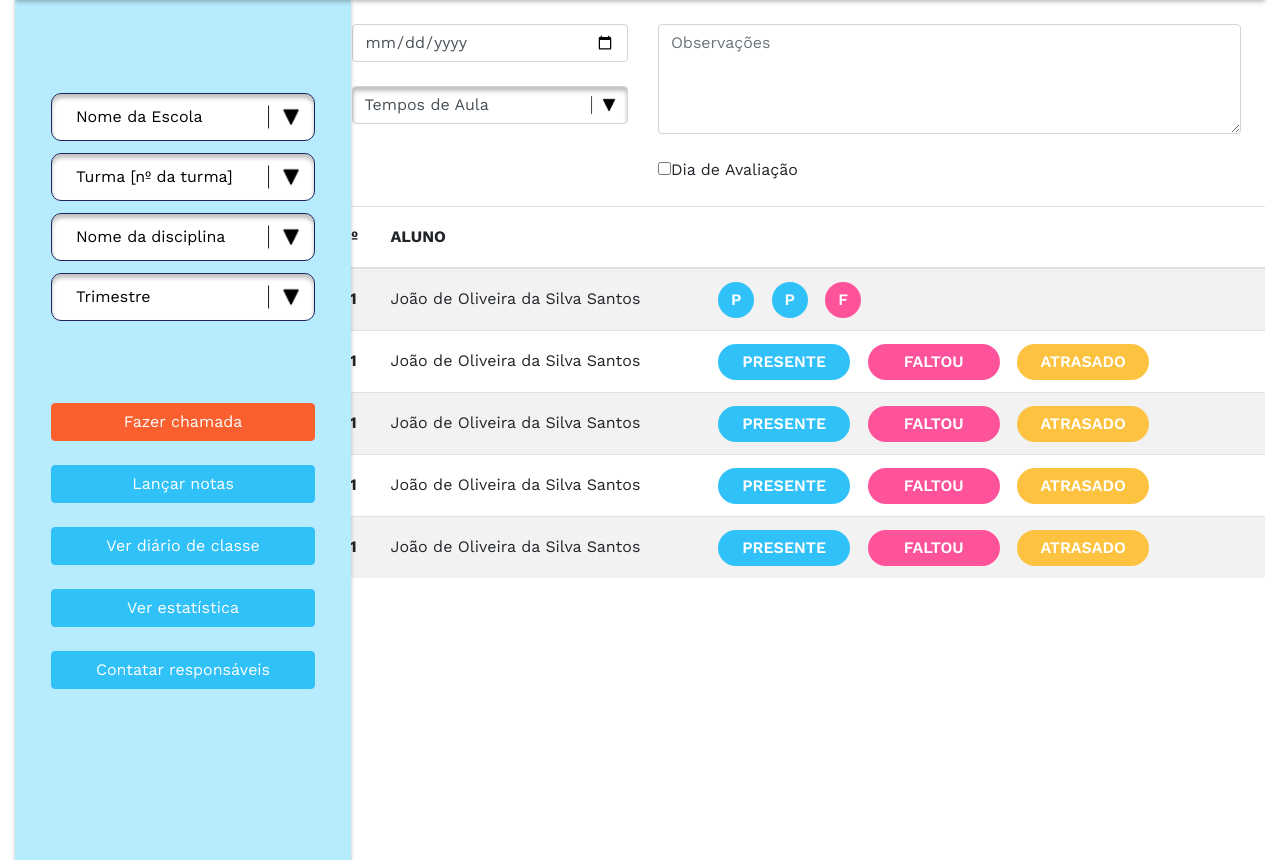
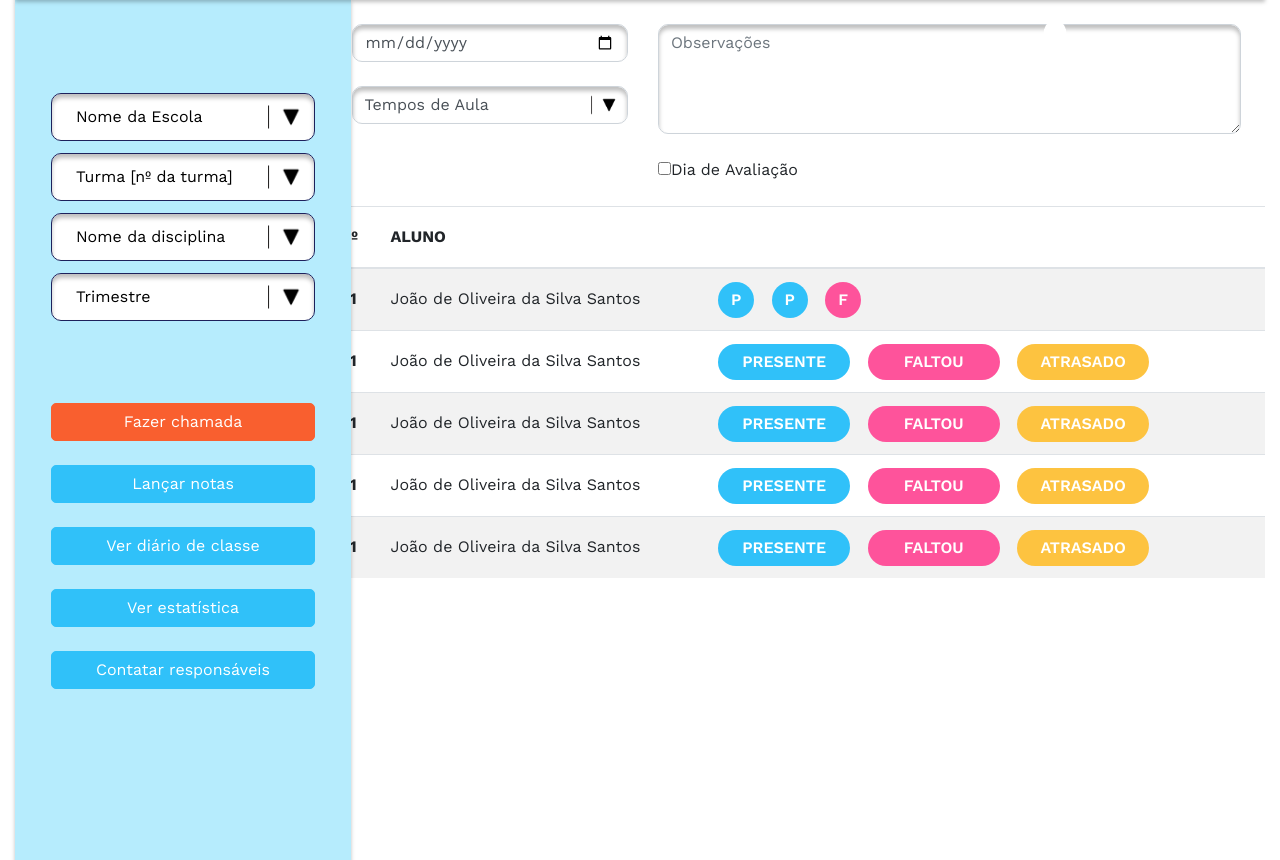
Before and after one commit to pauladepinho/a-bordo, a Node server app: template views/attendance/index.ejs in a window 1280 px wide. Shown: the part 64-924 px from the top of the page. Run offline with Node 20, Linux system fonts and the light colour scheme; the template is opened without the code that fills it, so the values that code supplies are empty.

Commit message:
atualizado2

```diff
--- a/public/stylesheets/style.css
+++ b/public/stylesheets/style.css
@@ -586,12 +586,14 @@ button#launch {
   margin-bottom: 24px;
   background-color: #30C1F9;
   border: 1px solid #30C1F9;
+  border-radius:5px
 }
 
 .side-menu .btn-attendance {
   background-color: #f95f2f;
   border: 1px solid #f95f2f;
   margin-top: 70px;
+  border-radius:5px;
 }
 
 /* attendance-selectors */
@@ -606,6 +608,11 @@ button#launch {
 
 .observations {
   height: 100px;
+  border-radius:10px;
+}
+.form-control{
+  border-radius:10px;
+  box-shadow: inset 0 4px 4px rgba(0, 0, 0, 0.25);
 }
 
 .attendance-table td, .attendance-table th {
@@ -633,3 +640,10 @@ button#launch {
 .table-button.-late {
   background-color: #FDC340;
 }
+.notification{
+position: absolute;
+left: 1025px;
+top: 14px;
+width: 30px;
+height: 42px;
+}
--- a/routes/index.js
+++ b/routes/index.js
@@ -6,7 +6,7 @@ router.get('/', function (req, res, next) {
   res.render('index');
 });
 
-router.get("/attendance", (req, res) => {
+router.get("/chamada", (req, res) => {
   res.render("attendance");
 });
 
--- a/views/attendance/index.ejs
+++ b/views/attendance/index.ejs
@@ -25,6 +25,10 @@
       <option value="1º">1ºTrimestre</option>
       <option value="2º">2ºTrimestre</option>
     </select>
+
+    <div>
+      <img class="notification" src="../../images/sino.png" alt=" ">
+    </div>
 
     <a href="Fazer chamada" class="btn btn-primary btn-attendance"
       >Fazer chamada</a
```
Also changed, not shown: public/images/sino.png (added).
